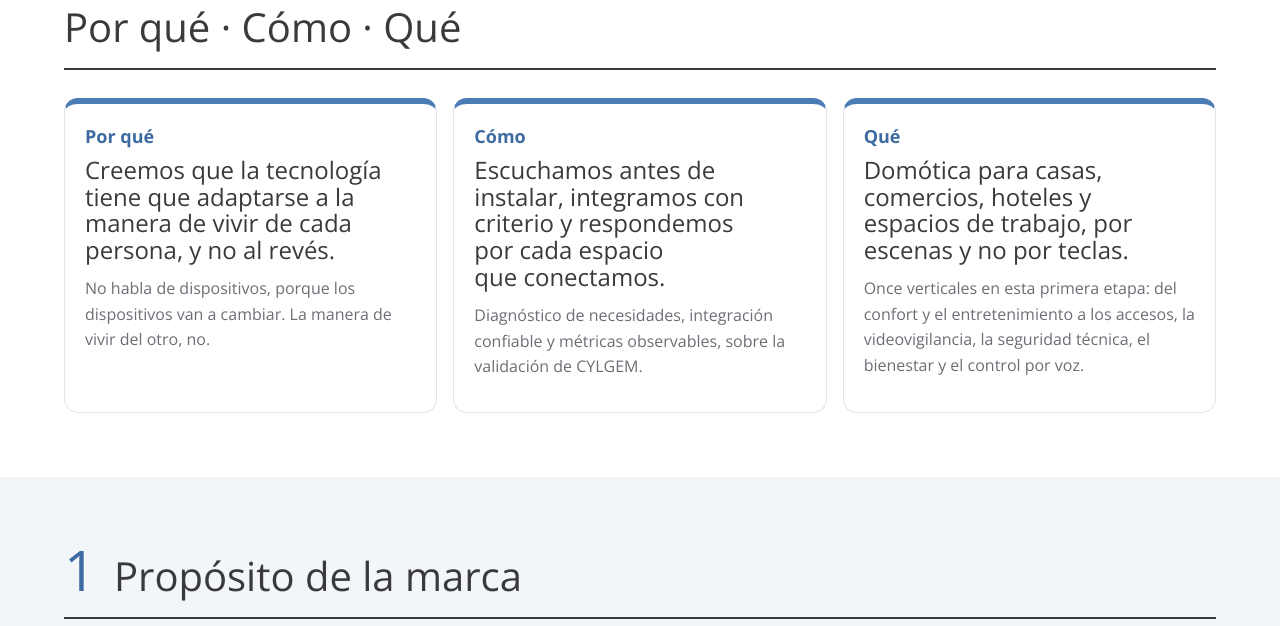
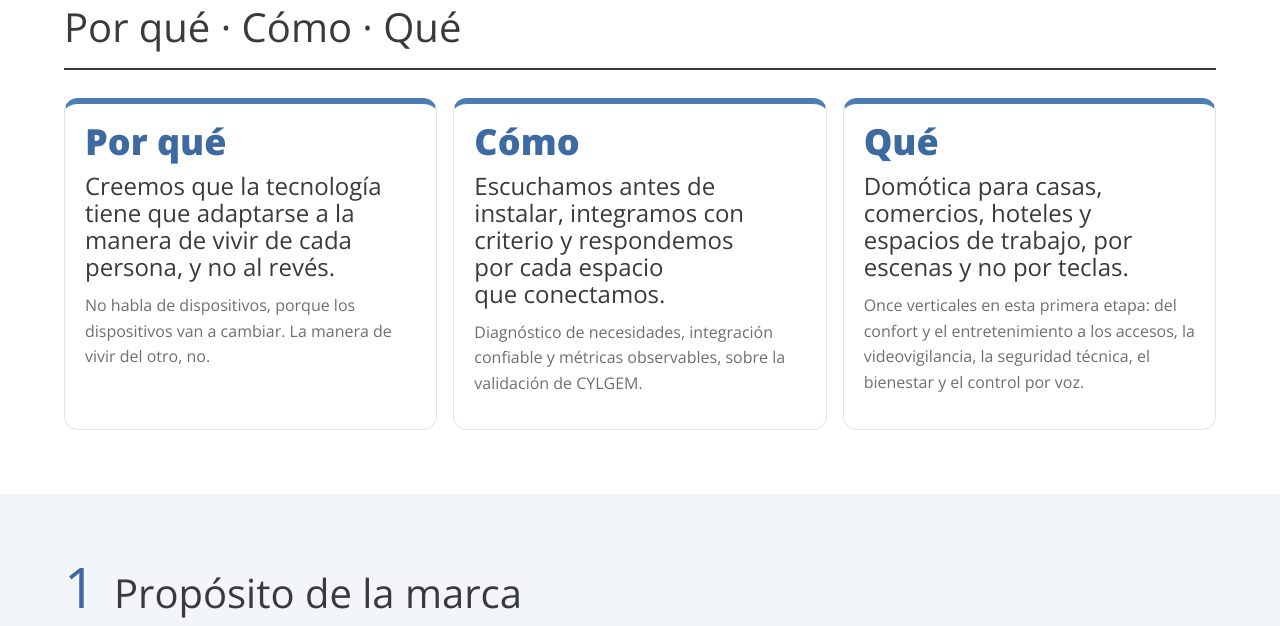
Before and after one commit to franksozzani-BB/FKSC-BrandBooks, a plain HTML site: page imotion-connect/index.html in a window 1280 px wide. Shown: the part 2460-3086 px from the top of the page. Drawn offline with nearby package versions, Linux system fonts and the light colour scheme.

Commit message:
Agrandar títulos Por qué, Cómo y Qué
Co-Authored-By: Claude Opus 5.5 <noreply@anthropic.com>
Claude-Session: https://claude.ai/code/session_01H5fySRfK5n196uUSjTSokz

```diff
--- a/imotion-connect/index.html
+++ b/imotion-connect/index.html
@@ -42,6 +42,7 @@ header.top{position:sticky;top:0;z-index:20;background:color-mix(in srgb,var(--b
 .mleft{display:flex;flex-direction:column;height:100%}.msym{width:clamp(120px,14vw,190px);height:auto;margin-top:auto;padding-top:32px;display:block}@media(max-width:960px){.msym{width:110px;margin-top:20px;padding-top:0}}
 .mocks{display:grid;grid-template-columns:repeat(3,minmax(0,1fr));gap:18px;margin-top:26px}.mock .stage{border-radius:16px;overflow:hidden;aspect-ratio:4/3}.mock.wide{grid-column:1/-1}.mock.wide .stage{aspect-ratio:8/3}.mock svg{width:100%;height:100%;display:block}.mock figcaption{font-size:14px;color:var(--mute);margin-top:10px}.mock figcaption b{color:var(--ink)}@media(max-width:900px){.mocks{grid-template-columns:repeat(2,minmax(0,1fr))}}@media(max-width:560px){.mocks{grid-template-columns:1fr}.mock.wide{grid-column:auto}.mock.wide .stage{aspect-ratio:8/3}}
 .mosaic{margin:26px 0 0}.mosaic img{width:100%;height:auto;display:block;border-radius:16px}
+.card .num.pcq{font-size:clamp(28px,3vw,36px);font-weight:800;line-height:1.1;margin-bottom:12px}
 nav.chap{display:flex;gap:4px;overflow-x:auto;scrollbar-width:none;flex:1}
 nav.chap::-webkit-scrollbar{display:none}
 nav.chap a{flex:none;text-decoration:none;color:var(--mute);font-size:14px;padding:8px 10px;border-radius:8px;white-space:nowrap}
@@ -280,9 +281,9 @@ footer .wrap{display:grid;grid-template-columns:minmax(0,1fr) minmax(0,1fr);gap:
  <div class="wrap">
   <div class="chead"><div><h2>Por qué · Cómo · Qué</h2></div></div>
   <div class="ppp">
-   <div class="card"><div class="num">Por qué</div><h4>Creemos que la tecnología tiene que adaptarse a la manera de vivir de cada persona, y no al revés.</h4><p style="margin-top:12px;color:var(--mute)">No habla de dispositivos, porque los dispositivos van a cambiar. La manera de vivir del otro, no.</p></div>
-   <div class="card"><div class="num">Cómo</div><h4>Escuchamos antes de instalar, integramos con criterio y respondemos por cada espacio que conectamos.</h4><p style="margin-top:12px;color:var(--mute)">Diagnóstico de necesidades, integración confiable y métricas observables, sobre la validación de CYLGEM.</p></div>
-   <div class="card"><div class="num">Qué</div><h4>Domótica para casas, comercios, hoteles y espacios de trabajo, por escenas y no por teclas.</h4><p style="margin-top:12px;color:var(--mute)">Once verticales en esta primera etapa: del confort y el entretenimiento a los accesos, la videovigilancia, la seguridad técnica, el bienestar y el control por voz.</p></div>
+   <div class="card"><div class="num pcq">Por qué</div><h4>Creemos que la tecnología tiene que adaptarse a la manera de vivir de cada persona, y no al revés.</h4><p style="margin-top:12px;color:var(--mute)">No habla de dispositivos, porque los dispositivos van a cambiar. La manera de vivir del otro, no.</p></div>
+   <div class="card"><div class="num pcq">Cómo</div><h4>Escuchamos antes de instalar, integramos con criterio y respondemos por cada espacio que conectamos.</h4><p style="margin-top:12px;color:var(--mute)">Diagnóstico de necesidades, integración confiable y métricas observables, sobre la validación de CYLGEM.</p></div>
+   <div class="card"><div class="num pcq">Qué</div><h4>Domótica para casas, comercios, hoteles y espacios de trabajo, por escenas y no por teclas.</h4><p style="margin-top:12px;color:var(--mute)">Once verticales en esta primera etapa: del confort y el entretenimiento a los accesos, la videovigilancia, la seguridad técnica, el bienestar y el control por voz.</p></div>
   </div>
  </div>
 </section>
```
